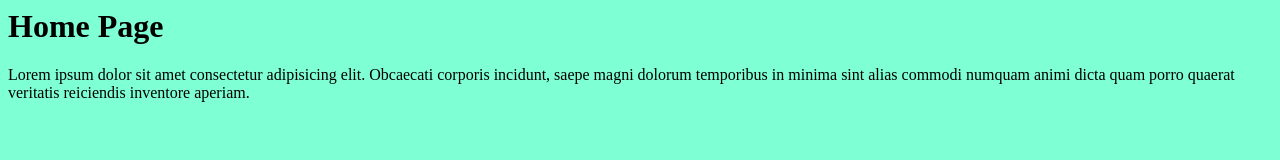
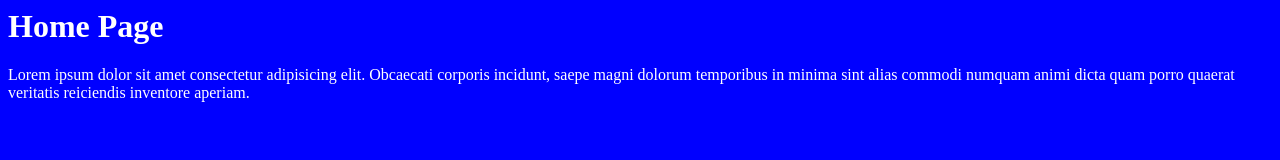
Before and after one commit to ant957/git-workshop, a plain HTML site: page index.html in a window 1280 px wide. Drawn offline with Linux system fonts and the light colour scheme.

Commit message:
change background to blue and font color to white

```diff
--- a/css/style.css
+++ b/css/style.css
@@ -1,3 +1,4 @@
 body {
-    background-color: aquamarine;
+    background-color: blue;
+    color: white;
 }
```
